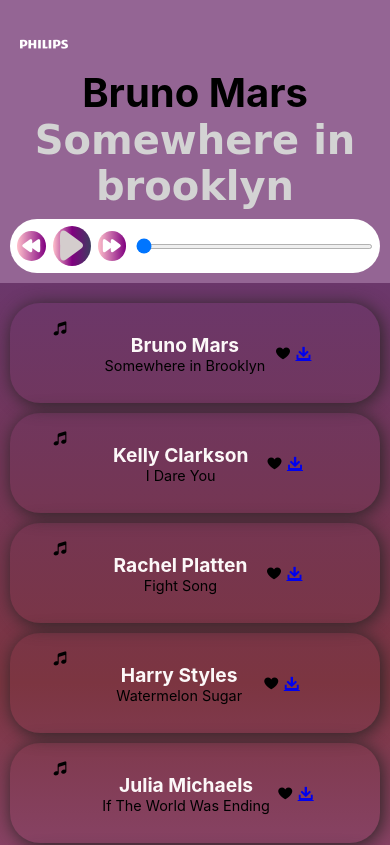
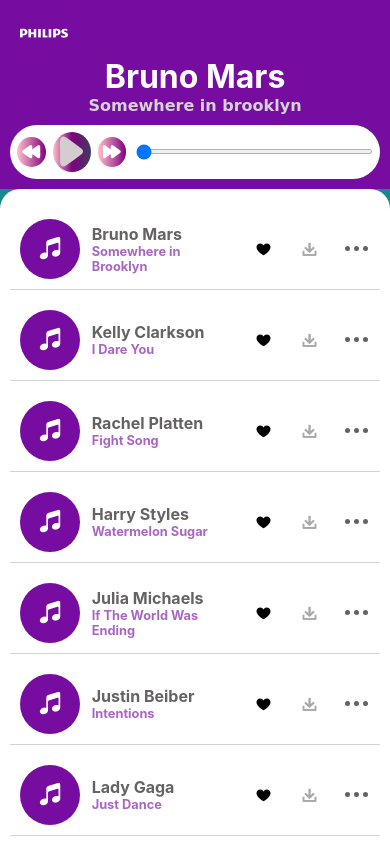
Before and after one commit to PhillipNemo/Music-app, a plain HTML site: page index.html in a window 390 px wide. Shown: the top 845 px of the page. Drawn offline with Linux system fonts and the light colour scheme.

Commit message:
Update style.css

```diff
--- a/style.css
+++ b/style.css
@@ -2,18 +2,18 @@
     padding: 0;
     margin: 0;
     box-sizing: border-box;
-    font-family:-apple-system, BlinkMacSystemFont, 'Segoe UI', Roboto, Oxygen, Ubuntu, Cantarell, 'Open Sans', 'Helvetica Neue', sans-serif ;
+    font-family:-apple-system, BlinkMacSystemFont, Segoe UI, "Roboto", Oxygen, "Ubuntu", Cantarell, 'Open Sans', 'Helvetica Neue', sans-serif ;
 }
 body{
-    height: auto;
     display: flex;
     justify-content: center;
     align-items: center;
-    background: linear-gradient( rgb(211, 208, 33),rgb(99, 65, 70), rgb(129, 124, 48));
+    background: linear-gradient(to top, #0a192f,#1babab) ;;
+    height: 100vh;
+
 }
 .container{
-    height: 95%;
-    width: 50%;
+    width: 40%;
     border-radius: 20px;
     box-shadow: 2px 2px 18px black;
 
@@ -21,7 +21,7 @@ body{
  .container section#top{
     height: 25%;
     padding:10px ;
-    background-color:rgb(148, 101, 148);
+    background-color:#770ca1;
     border-top-left-radius: 20px;
     border-top-right-radius: 20px;
     position: relative;
@@ -39,18 +39,13 @@ body{
     font-size: 22px;
 
 }
-.container section#top .heading form{
-    border: 1px solid rgb(253, 252, 252);
-    border-radius: 15px;
-    padding: 5px;
-    display: flex;
-    justify-content: center;
-    align-items: center;
-    color: white;
-}
+
 .container section#top #song-theme,
 .container section#top #song-artist{
     text-align: center;
+}
+.container section#top h1#song-artist{
+    color: #fff;
 }
 .container section#top #song-theme{
     color: lightgrey;
@@ -85,6 +80,7 @@ body{
     font-size: 30px;
     color: rgb(212, 205, 205);
     cursor: pointer;
+    overflow: hidden;
 }
 .container section#top .music-progress .previous-btn:hover,
 .container section#top .music-progress .next-btn:hover,
@@ -114,66 +110,91 @@ body{
 .container section#bottom{
     padding: 10px;
     height: 75%;
-    border-bottom-left-radius: 20px;
-    border-bottom-right-radius: 20px;
-    background: linear-gradient(rgb(107, 55, 107),
-    rgb(124, 53, 65),rgb(151, 86, 151));
+    border-radius:20px;
+    background-color: #fff;
+
 }
 
 .container section#bottom .songs {
-    width: 90%;
-    height: 18%;
-    box-shadow: 2px 2px 18px rgb(41, 37, 37);
-    border-radius: 30px;
+    width: 90%;border-bottom: 1px solid lightgrey;
     margin: 10px auto;
-    display: flex;
-    justify-content:space-between;
+    display: grid;
+    grid-template-columns: .8fr 1.8fr 1fr .4fr;
+    gap: 10px;
+    justify-content: space-around;
     align-items: center;
-    padding: 15px;
-    text-align: center;
-
+    padding:10px;
 }
-
+.container section#bottom .songs .artist{
+    cursor: pointer;
+}
 .container section#bottom #artist-name {
-    color:rgb(252, 248, 248);
+    color:rgb(100, 98, 98);
+    font-size: 1.2rem;
 }
-.container section#bottom .songs #more {
-    width: 30px;
-    height: 30px;
+.container section#bottom #song-title{
+    font-size: .8rem;
+    color:#770ca1a2 ;
+    font-weight: bold;
+}
+.container section#bottom .songs #more{
     display: flex;
     justify-content: center;
     align-items: center;
-    margin: 0px 7px;
+}
+.container section#bottom .songs #more .dot{
+    width: 5px;
+    height: 5px;
+    margin: 0px 2px;
     border-radius: 50%;
-    color: rgb(212, 205, 205);
+    background-color: rgb(100, 98, 98);
+    cursor: pointer;
+
+}
+.container section#bottom .songs #more:hover{
+    color: #770ca1;
+}
+
+.container section#bottom .songs .icons i{
+    margin:5px 15px;
     cursor: pointer;
 }
-.container section#bottom .songs .icons #favourite {
+.container section#bottom .songs .icons a {
+    color: darkgrey;
+    margin:5px 15px;
+    text-decoration: none;
     cursor: pointer;
-    padding: 15px;
 }
-.container section#bottom .songs .icons #favourite:hover{
-    color: gold;
+i.clicked-heart{
+    color:#f00;
+}
+.container section#bottom .songs .icons i:hover{
+    color: #f00;
+}
+.container section#bottom .songs .icons a:hover {
+    color:#770ca1ea ;
 }
 
 .container section#bottom .songs .image{
-    height: 70px;
-    width: 70px;
+    height: 60px;
+    width: 60px;
     border-radius: 50%;
     overflow: hidden;
+    background-color: #770ca1;
+    display: flex;
+    justify-content: center;
+    align-items: center;
+    color: #fff;
+}
+.container section#bottom .songs .image i{
+    font-size: 1.6rem;
 }
 
 .container section#bottom .songs #artist-name {
     font-weight:bold ;
-    font-size: 1.2rem;
 }
 
-.container section#bottom .songs .rating-star{
-    color: gold;
-    font-size: 0.2rem;
-     display: flex;
-     align-self: start;
-}
+
 .container section#bottom .songs .float {
     font-size: 0.2rem;
     color: gold;
@@ -188,49 +209,35 @@ body{
 #bottom #active .image{
     border: 4px solid rgb(110, 29, 126);
 }
+
+
+
 @media screen  and (max-width:1025px){
     .container{
         width: 80%;
         height: auto;
     }
-    .container section#top #song-theme,
-    .container section#top #song-artist{
+  .container section#top #song-artist{
     font-size: 3rem;
-
-}
+    }
+    .container section#top #song-theme{
+        font-size: 2rem;
+    }
 .container section#bottom .songs .rating-star{
     font-size: 1rem;
 }
-    .container section#bottom #artist-name{
-        font-size: 3.9rem;
-    }
-    .container section#bottom #song-title{
-        font-size: 1.5rem;
-
-    }
-   }
-
-
-@media screen  and (max-width:900px){
-    body{
-        height: auto;
-    }
-    .container{
-        width: 90%;
-    }
 }
 
 @media screen  and (max-width:700px){
-    body{
-        background: #000;
-    }
+
     .container{
         width: 100%;
     }
-
-    .container section#top #song-theme,
     .container section#top #song-artist{
-    font-size: 2.5rem;
+    font-size: 2rem;
+    }
+    .container section#top #song-theme{
+        font-size: 1rem;
     }
     .container section#top{
         padding-top: 20px;
@@ -241,14 +248,66 @@ body{
         border-bottom-left-radius: 0;
         border-bottom-right-radius: 0;
     }
-    .container section#bottom #artist-name{
-        font-size: 0.2rem;
-    }
-    .container section#bottom #song-title{
-        font-size: .9rem;
-    }
+
+
     .container section#bottom .songs {
         width: 100%;
         height: 20%;
     }
 }
+
+@media screen  and (max-width:400px){
+    .container section#bottom .songs {
+    width: 100%;
+    display: grid;
+    grid-template-columns: .8fr 1.8fr 1.2fr .2fr;
+}
+.icons{
+    display: flex;
+}
+.container section#bottom .songs #artist-name {
+    font-size: 1rem;
+}
+}
+@media screen  and (max-width:300px){
+    .container section#bottom .songs .image{
+        height: 50px;
+        width: 50px;
+    }
+    .container section#bottom .songs #artist-name {
+        font-size: .8rem;
+    }
+    .container section#bottom .songs {
+        width: 100%;
+        display: grid;
+        grid-template-columns: .6fr 2fr .2fr;
+    }
+    .container section#bottom #song-title{
+        font-size: .5rem;
+
+}
+.container section#bottom .songs #more{
+    display: none;
+}
+.container section#bottom .songs .icons i,
+.container section#bottom .songs .icons a{
+    margin:7px;
+}
+.container section#top #play {
+    width: 30px;
+    height: 30px;
+}
+.container section#top #play i{
+    font-size: .8rem;
+}
+.container section#top .music-progress .previous-btn,
+.container section#top .music-progress .next-btn{
+    background: linear-gradient(to left,purple,pink);
+    width: 25px;
+    height: 25px;
+}
+.container section#top .music-progress .previous-btn i,
+.container section#top .music-progress .next-btn i{
+   font-size: .7rem;
+}
+}
```
